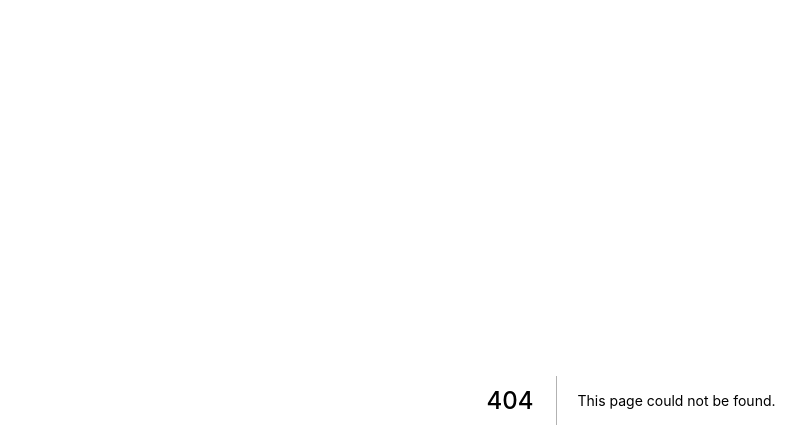
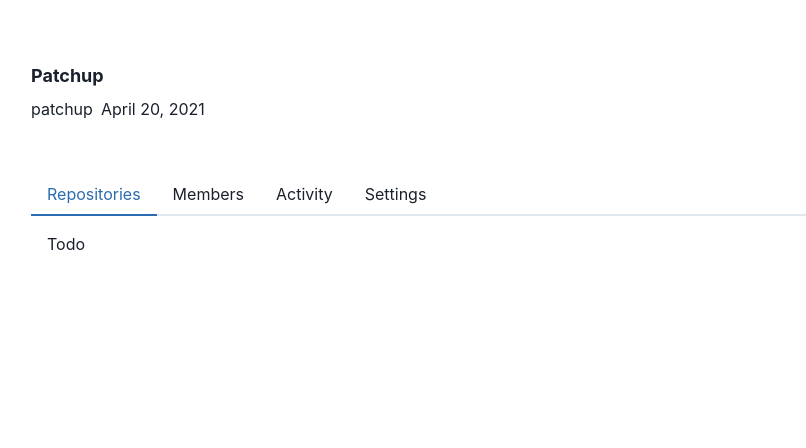
Before and after one commit to dezyh/patchup, a Next.js app in the folder client/: page /organisation in a window 1280 px wide. Before the commit this address had no page. Shown: the top 448 px of the page, without its empty margins (9-815 px from the left). Built offline with nearby package versions, Linux system fonts and the light colour scheme.

Commit message:
Add basic organisation visuals

```diff
--- /dev/null
+++ b/client/pages/organisation/index.tsx
@@ -0,0 +1,72 @@
+import { Stack, Text, Center } from '@chakra-ui/react'
+import { Tab, Tabs, TabPanel, TabPanels, TabList } from '@chakra-ui/react'
+
+const organisation = {
+  name: 'Patchup',
+  id: 'patchup',
+  joined: 'April 20, 2021',
+  members: [
+    {
+      name: 'Ben Mitchell',
+      id: 'dezyh',
+      permission: 'owner',
+    }
+  ],
+  repositories: [
+    {
+      name: 'Service',
+      id: 'service',
+    }
+  ],
+  activity: [
+  ],
+}
+
+const Header = ({ organisation }) => {
+  return (
+    <Stack justifyContent='center' justifyItems='center' minHeight={150} minWidth={1200} direction='column'>
+      <Text fontSize='lg' fontWeight='bold'>{organisation.name}</Text>
+      <Stack direction='row'>
+        <Text>{organisation.id}</Text>
+        <Text>{organisation.joined}</Text>
+      </Stack>
+    </Stack>
+  )
+}
+
+const Organisation = () => {
+  return (
+    <Center p={4}>
+      <Stack direction='column'>
+        <Header organisation={organisation} />
+
+        <Tabs minWidth='70vw' maxWidth='1200'>
+          <TabList>
+            <Tab>Repositories</Tab>
+            <Tab>Members</Tab>
+            <Tab>Activity</Tab>
+            <Tab>Settings</Tab>
+          </TabList>
+
+          <TabPanels>
+            <TabPanel>
+              <p>Todo</p>
+            </TabPanel>
+            <TabPanel>
+              <p>Todo</p>
+            </TabPanel>
+            <TabPanel>
+              <p>Todo</p>
+            </TabPanel>
+            <TabPanel>
+              <p>Todo</p>
+            </TabPanel>
+          </TabPanels>
+        </Tabs>
+      </Stack>
+
+    </Center>
+  )
+}
+
+export default Organisation
--- a/client/pages/repository/index.tsx
+++ b/client/pages/repository/index.tsx
@@ -60,7 +60,7 @@ const Repository = () => {
   return (
     <Center mt={4}>
 
-  <Tabs minWidth='70vw' maxWidth='1200'>
+      <Tabs minWidth='70vw' maxWidth='1200'>
         <TabList>
           <Tab>Overview</Tab>
           <Tab>Patches</Tab>
```
